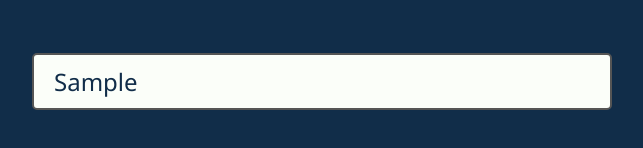
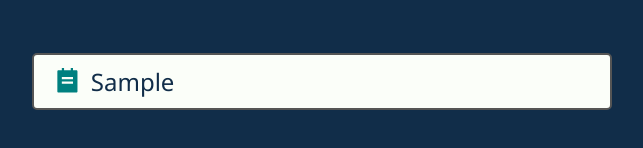
Before and after one commit to big-good-boy/Bogdan-Stashchuk---React, a React (Create React App) app in the folder 24-todo-app-v1/: page / in a window 1280 px wide. Both pictures are taken after typing "Sample" into the empty fields and a click on the button "Submit". Shown: the part 164-312 px from the top of the page, without its empty margins (318-961 px from the left). Built offline with nearby package versions, Linux system fonts and the light colour scheme.

Commit message:
added an icon for the task

```diff
--- a/24-todo-app-v1/package.json
+++ b/24-todo-app-v1/package.json
@@ -8,6 +8,7 @@
     "@testing-library/user-event": "^13.5.0",
     "react": "^18.3.1",
     "react-dom": "^18.3.1",
+    "react-icons": "^5.2.1",
     "react-scripts": "5.0.1",
     "web-vitals": "^2.1.4"
   },
--- a/24-todo-app-v1/src/components/Todos/Todo.js
+++ b/24-todo-app-v1/src/components/Todos/Todo.js
@@ -1,8 +1,10 @@
+import { RiTodoFill } from 'react-icons/ri';
 import styles from './Todo.module.css';
 
 function Todo({ todo, index, deleteTodo }) {
 	return (
 		<div className={styles.todo} onDoubleClick={() => deleteTodo(index)}>
+			<RiTodoFill className={styles.todoIcon} />
 			<div className={styles.todoText}>{todo}</div>
 		</div>
 	);
--- a/24-todo-app-v1/src/components/Todos/Todo.module.css
+++ b/24-todo-app-v1/src/components/Todos/Todo.module.css
@@ -15,3 +15,9 @@
 	width: 100%;
 	text-align: left;
 }
+
+.todoIcon {
+	font-size: 1.8rem;
+	margin-right: 10px;
+	color: teal;
+}
```
Also changed, not shown: 1 other file (tests, documents, lock files or other folders).
